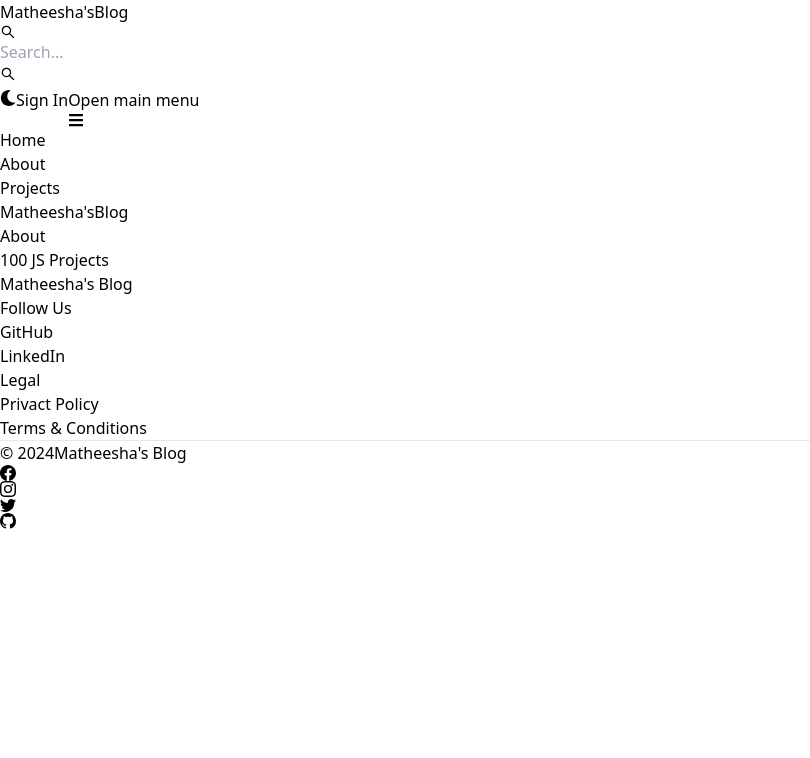
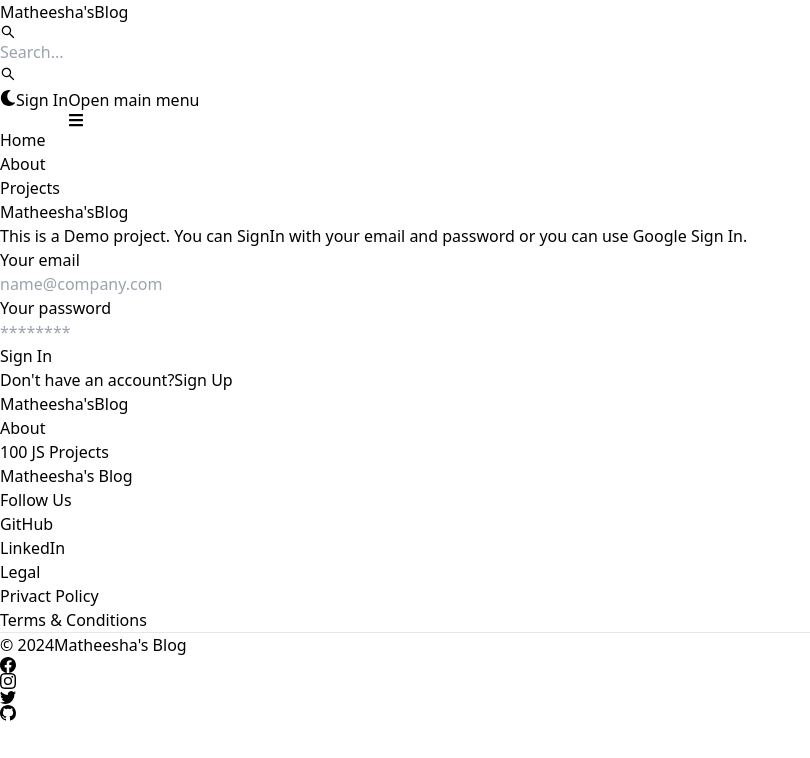
Before and after one commit to matheesha-prabhath/MERN-_Blog, a React (Vite) app in the folder client/: page /signIn in a window 1280 px wide. Shown: the top 758 px of the page, without its empty margins (0-810 px from the left). Built offline with nearby package versions, Linux system fonts and the light colour scheme.

Commit message:
complete signin page functionality

```diff
--- a/client/src/pages/SignIn.jsx
+++ b/client/src/pages/SignIn.jsx
@@ -1,5 +1,95 @@
-import React from "react";
+import { Link, useNavigate } from "react-router-dom";
+import { Alert, Button, Label, Spinner, TextInput } from "flowbite-react";
+import { useState } from "react";
 
-export default function Signin() {
-  return <div></div>;
+export default function SignIn() {
+  const [formData, setFormData] = useState({});
+  const [errorMessage, setErrorMessage] = useState(null);
+  const [loading, setLoading] = useState(false);
+  const navigate = useNavigate();
+
+  const handleChange = (e) => {
+    setFormData({ ...formData, [e.target.id]: e.target.value.trim() });
+  };
+
+  const handleSubmit = async (e) => {
+    e.preventDefault();
+    if (!formData.email || !formData.password) {
+      return setErrorMessage("Please fill all the fields.");
+    }
+    try {
+      setLoading(true);
+      setErrorMessage(null);
+      const res = await fetch("/api/auth/signin", {
+        method: "POST",
+        headers: { "Content-Type": "application/json" },
+        body: JSON.stringify(formData),
+      });
+      const data = await res.json();
+      if (data.success === false) {
+        return setErrorMessage(data.message);
+      }
+      setLoading(false);
+      if (res.ok) {
+        navigate("/");
+      }
+    } catch (error) {
+      setErrorMessage(error.message);
+      setLoading(false);
+    }
+  };
+
+  return (
+    <div className="min-h-screen mt-20">
+      <div className="flex p-3 max-w-3xl mx-auto flex-col md:flex-row md:items-center gap-5">
+        {/* left */}
+        <div className="flex-1">
+          <Link to="/" className="font-bold dark:text-white text-4xl">
+            <span className="px-2 py-1 bg-gradient-to-r from-indigo-500 via-purple-500 to-pink-500 rounded-lg text-white">
+              Matheesha's
+            </span>
+            Blog
+          </Link>
+          <p className="text-sm mt-5">
+            This is a Demo project. You can SignIn with your email and password or you can use Google Sign In.
+          </p>
+        </div>
+
+        {/* right */}
+        <div className="flex-1">
+          <form className="flex flex-col gap-4" onSubmit={handleSubmit}>
+            <div>
+              <Label value="Your email" />
+              <TextInput type="email" placeholder="name@company.com" id="email" onChange={handleChange} />
+            </div>
+            <div>
+              <Label value="Your password" />
+              <TextInput type="password" placeholder="********" id="password" onChange={handleChange} />
+            </div>
+            <Button gradientDuoTone="purpleToPink" value="Sign In" type="submit" disabled={loading}>
+              {loading ? (
+                <>
+                  <Spinner size="sm" />
+                  <span className="pl-3">Loading...</span>
+                </>
+              ) : (
+                "Sign In"
+              )}
+            </Button>
+          </form>
+          <div className="flex gap-2 text-sm mt-5">
+            <span>Don't have an account?</span>
+            <Link to="/signup" className="text-blue-500">
+              Sign Up
+            </Link>
+          </div>
+          {errorMessage && (
+            <Alert className="mt-5" color="failure">
+              {errorMessage}
+            </Alert>
+          )}
+        </div>
+      </div>
+    </div>
+  );
 }
```
